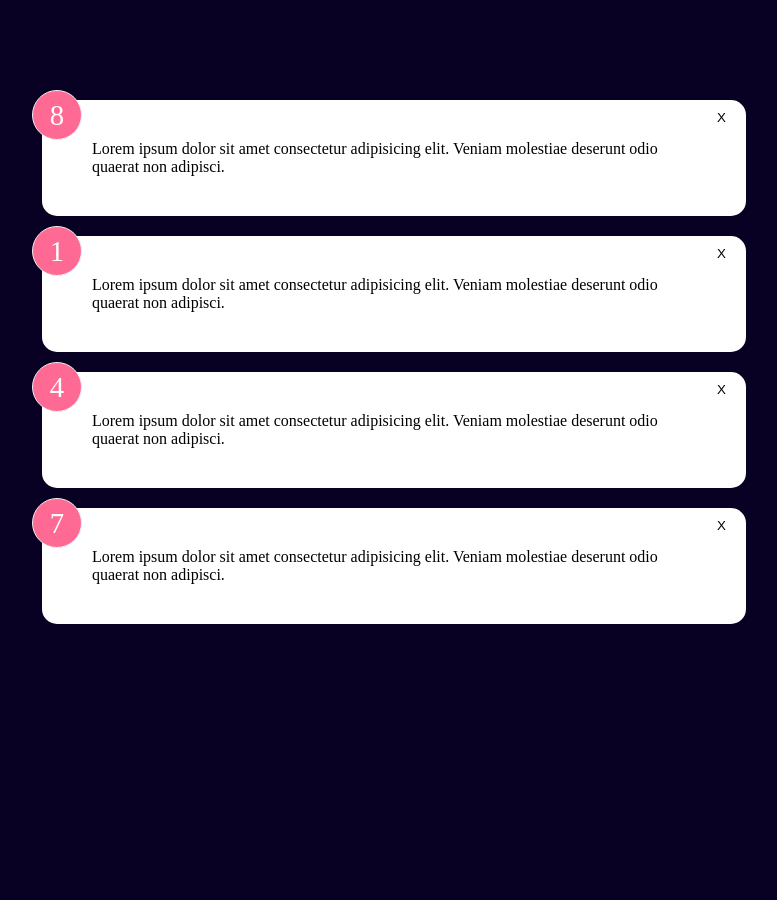
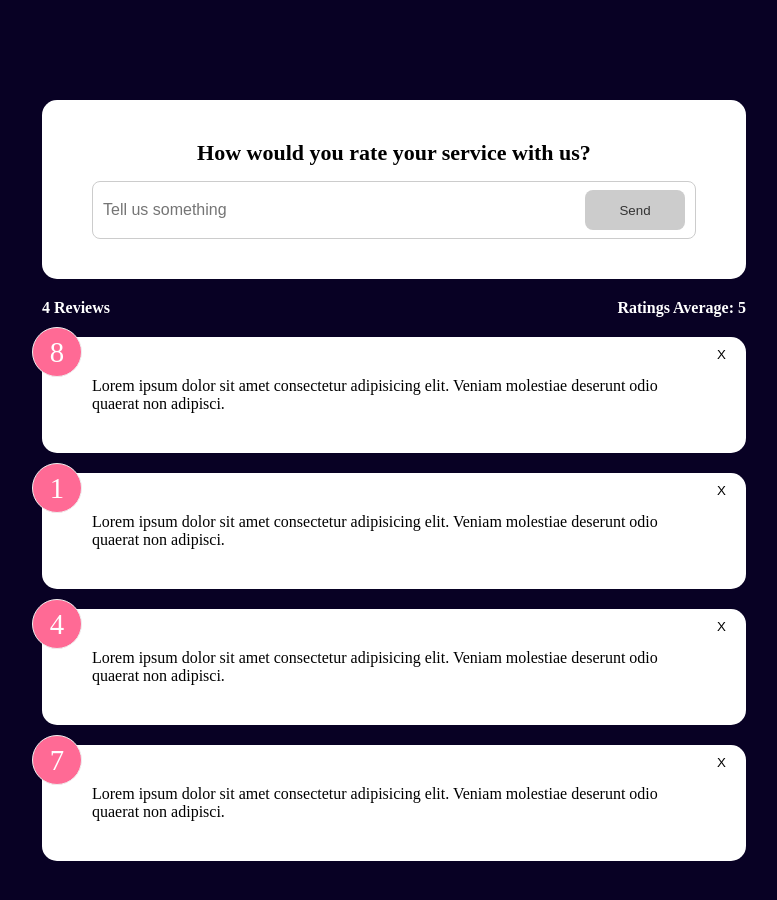
Before and after one commit to DanK1368/rating-app-svelte, a Svelte app: page / in a window 1280 px wide. Shown: the whole page, without its empty margins (246-1023 px from the left). Built offline with nearby package versions, Linux system fonts and the light colour scheme.

Commit message:
reactive variables added to count ratings and to get the avarage

```diff
--- a/src/App.svelte
+++ b/src/App.svelte
@@ -1,5 +1,7 @@
 <script>
+  import FeedbackForm from "./components/FeedbackForm.svelte";
   import FeedbackList from "./components/FeedbackList.svelte";
+  import FeedbackStats from "./components/FeedbackStats.svelte";
 
   let feedback = [
     {
@@ -29,9 +31,17 @@
     feedback = feedback.filter(item => item.id !== clickedItemID);
     return feedback;
   };
+
+  $: count = feedback.length;
+  $: averageRating = feedback.reduce((average, curr) => {
+    average += curr.rating / feedback.length;
+    return average;
+  }, 0);
 </script>
 
 <main class="container">
+  <FeedbackForm />
+  <FeedbackStats {count} {averageRating} />
   <FeedbackList {feedback} on:delete-feedback={deleteFeedback} />
 </main>
 
```
